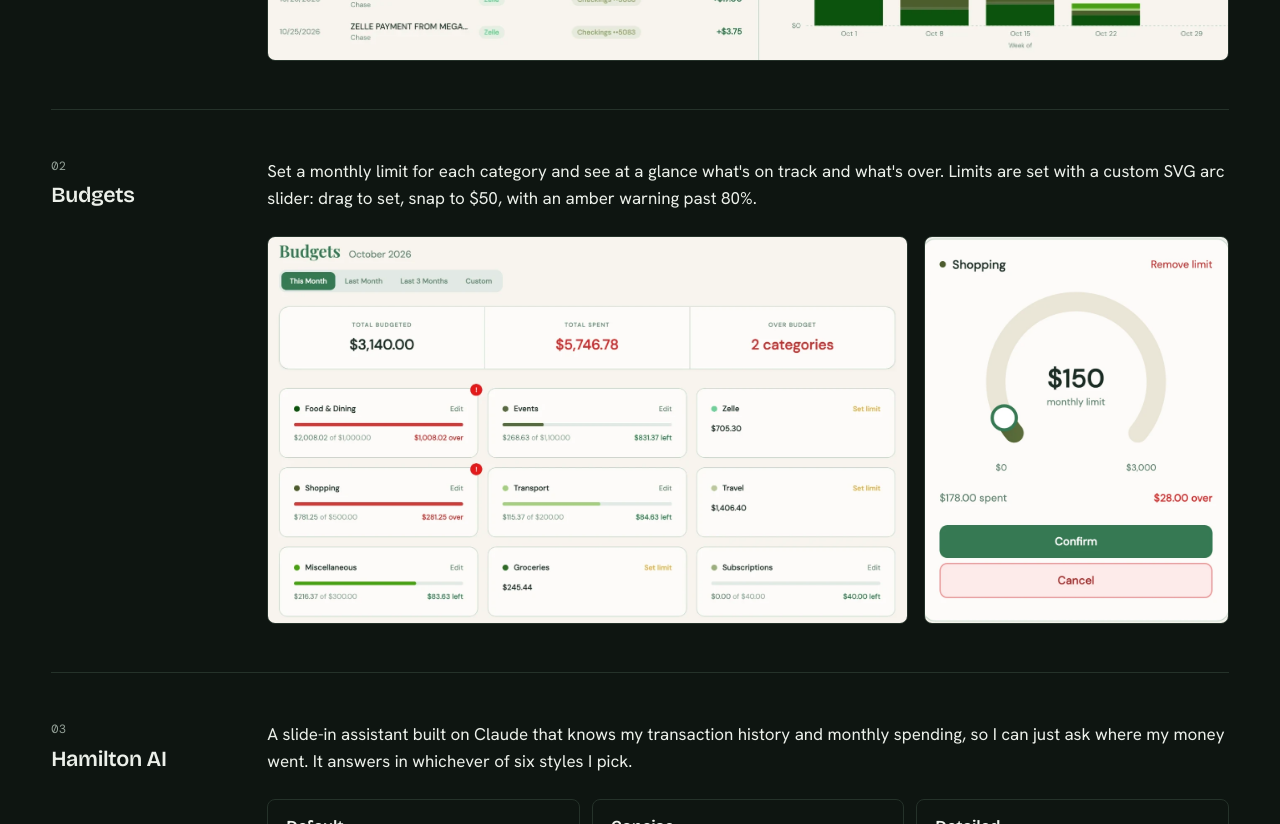
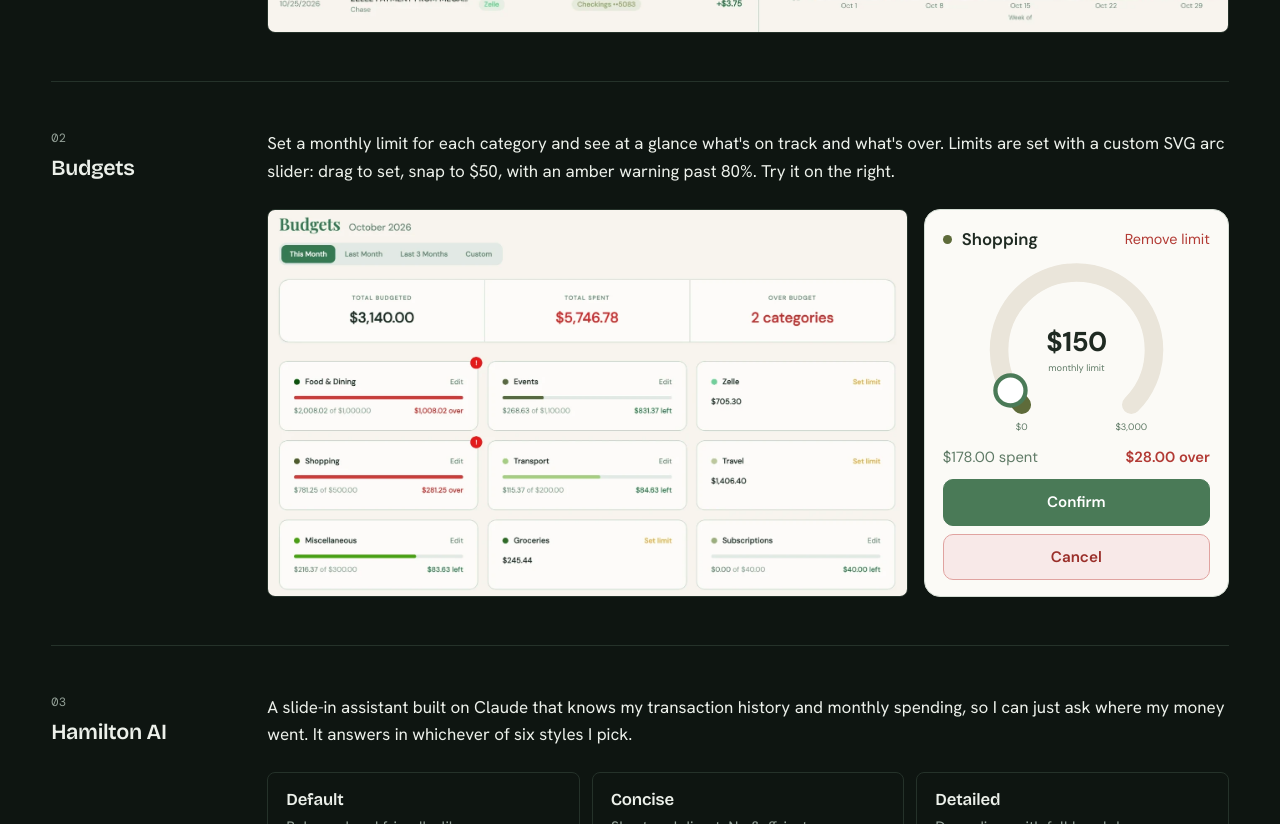
Before and after one commit to ryanlee555/portfolio, a Next.js app: page /projects/grove in a window 1280 px wide. Shown: the part 2000-2824 px from the top of the page. Built offline with nearby package versions, Linux system fonts and the light colour scheme.

Commit message:
Add an interactive arc slider to the Grove page
Co-Authored-By: Claude Opus 5.5 <noreply@anthropic.com>

```diff
--- a/src/app/globals.css
+++ b/src/app/globals.css
@@ -245,7 +245,38 @@ a.card:hover .proj-inset { transform: translateY(-22px) rotate(0deg); box-shadow
 .proj-text p { margin: 0; max-width: none; text-wrap: pretty; hyphens: manual; }
 .proj-shots { display: grid; gap: 16px; margin-top: 8px; }
 .proj-shots.two { grid-template-columns: minmax(0, 2.1fr) minmax(0, 1fr); }
-.proj-shots.two .shot img { height: 100%; object-fit: cover; object-position: top; }
+.proj-shots.two { align-items: start; }
+/* live Grove budget editor (ArcSlider): Grove's own palette in both themes */
+/* Beside a screenshot the card takes the screenshot's height (absolutely placed, so it never sets the row);
+   the arc shrinks to fit. Stacked on mobile it sizes normally. */
+.arc-wrap { position: relative; min-width: 0; }
+.proj-shots.two .arc-wrap { align-self: stretch; }
+.proj-shots.two .arc-card { position: absolute; inset: 0; }
+.arc-card { display: flex; flex-direction: column; gap: 8px; padding: 16px 18px; overflow: hidden; background: #FBFAF6; color: #1F2A22; border: 1px solid #D3DCD3; border-radius: 16px; min-width: 0; }
+.arc-top { display: flex; align-items: center; justify-content: space-between; gap: 12px; }
+.arc-cat { display: flex; align-items: center; gap: 10px; font-weight: 600; font-size: 1.05rem; }
+.arc-cat i { width: 9px; height: 9px; border-radius: 50%; background: #5E6B3A; }
+.arc-remove { font: inherit; font-size: .9rem; color: #B23A34; background: none; border: 0; padding: 0; cursor: pointer; transition: opacity .2s ease; }
+.arc-remove:disabled { opacity: .4; cursor: default; }
+.arc-svg { display: block; width: 100%; height: auto; flex: 1 1 0; min-height: 0; touch-action: none; user-select: none; cursor: pointer; }
+.arc-svg path { transition: stroke .3s ease; }
+.arc-amount { font-size: 38px; font-weight: 700; fill: #1F2A22; letter-spacing: -0.02em; }
+.arc-sub, .arc-end { font-size: 13px; fill: #5F7A66; }
+.arc-knob { cursor: grab; outline: none; }
+.arc-knob circle { transition: r .2s ease, stroke-width .2s ease; }
+.arc-knob:hover circle, .arc-svg:active .arc-knob circle { r: 23; }
+.arc-knob:focus-visible circle { stroke: #2E5A3B; stroke-width: 7; }
+.arc-svg:active .arc-knob { cursor: grabbing; }
+.arc-foot { display: flex; justify-content: space-between; gap: 12px; font-size: .92rem; color: #5F7A66; margin-top: 2px; }
+.arc-status { font-weight: 600; }
+.arc-status.over { color: #B23A34; }
+.arc-status.warn { color: #B7861A; }
+.arc-status.ok { color: #3F7A4E; }
+.arc-btn { font: inherit; font-weight: 600; font-size: .95rem; text-align: center; padding: 10px; border-radius: 10px; cursor: pointer; transition: transform .2s ease, filter .2s ease; }
+.arc-btn:hover { transform: translateY(-1px); filter: brightness(1.05); }
+.arc-btn:active { transform: translateY(0); }
+.arc-btn.confirm { margin-top: 2px; background: #4A7A57; color: #fff; border: 1px solid #4A7A57; }
+.arc-btn.cancel { background: #F8E9E8; color: #9A2F2A; border: 1px solid #E0A3A0; }
 .styles { list-style: none; display: grid; grid-template-columns: repeat(3, minmax(0, 1fr)); gap: 12px; margin: 8px 0 0; padding: 0; }
 .styles li { display: grid; gap: 6px; align-content: start; padding: 16px 18px; border: 1px solid var(--line); border-radius: 8px; transition: border-color .2s ease, transform .25s ease; }
 .styles li:hover { border-color: var(--ink); transform: translateY(-2px); }
@@ -351,6 +382,7 @@ html[data-intro="done"] #loader { transform: translateY(-100%); visibility: hidd
   .role-photos { height: 14rem; margin: 14px 0 0; }
   .things { grid-template-columns: minmax(0, 1fr); }
   .grid, .proj-meta, .proj-sec, .proj-shots.two, .styles { grid-template-columns: minmax(0, 1fr); }
+  .proj-shots.two .arc-card { position: static; }
   .proj-sec { padding: 36px 0; }
   .board { padding: 24px 20px 28px; }
   .board-body { grid-template-columns: minmax(0, 1fr); gap: 48px; }
--- a/src/app/projects/[slug]/page.tsx
+++ b/src/app/projects/[slug]/page.tsx
@@ -3,6 +3,7 @@ import Image from "next/image";
 import Link from "next/link";
 import { notFound } from "next/navigation";
 import { Suspense } from "react";
+import ArcSlider from "@/components/ArcSlider";
 import { projects } from "@/content/site";
 
 function findProject(slug: string) {
@@ -97,13 +98,14 @@ async function ProjectBody({ params }: { params: PageProps<"/projects/[slug]">["
                 ))}
               </ul>
             )}
-            {sec.shots && (
-              <div className={`proj-shots${sec.shots.length > 1 ? " two" : ""}`}>
-                {sec.shots.map((s) => (
+            {(sec.shots || sec.demo) && (
+              <div className={`proj-shots${(sec.shots?.length ?? 0) + (sec.demo ? 1 : 0) > 1 ? " two" : ""}`}>
+                {sec.shots?.map((s) => (
                   <figure className="shot" key={s.alt}>
                     <Image src={s.src} alt={s.alt} sizes="(max-width: 860px) 100vw, 900px" />
                   </figure>
                 ))}
+                {sec.demo === "arc-slider" && <ArcSlider />}
               </div>
             )}
           </div>
--- /dev/null
+++ b/src/components/ArcSlider.tsx
@@ -0,0 +1,209 @@
+"use client";
+
+import { DM_Sans } from "next/font/google";
+import { useRef, useState, type KeyboardEvent, type PointerEvent } from "react";
+
+// A working copy of Grove's budget editor: drag the knob around the arc to set a
+// monthly limit. Snaps to $50, like the real app. It always uses Grove's own light palette.
+const dmSans = DM_Sans({
+  subsets: ["latin"],
+  weight: ["400", "500", "600", "700"],
+});
+
+const MAX = 3000;
+const STEP = 50;
+const SPENT = 178;
+const START = 150;
+// The arc runs 270 degrees, clockwise from bottom-left to bottom-right (angles from 12 o'clock).
+const SWEEP = 270;
+const CX = 150;
+const CY = 140;
+const R = 108;
+
+const money = (n: number, cents = false) =>
+  `$${n.toLocaleString("en-US", { minimumFractionDigits: cents ? 2 : 0, maximumFractionDigits: cents ? 2 : 0 })}`;
+
+function point(t: number) {
+  const a = ((-SWEEP / 2 + SWEEP * t) * Math.PI) / 180;
+  return { x: CX + R * Math.sin(a), y: CY - R * Math.cos(a) };
+}
+
+function arc(t: number) {
+  const s = point(0);
+  const e = point(t);
+  const large = SWEEP * t > 180 ? 1 : 0;
+  return `M ${s.x} ${s.y} A ${R} ${R} 0 ${large} 1 ${e.x} ${e.y}`;
+}
+
+const snap = (v: number) =>
+  Math.min(MAX, Math.max(0, Math.round(v / STEP) * STEP));
+
+export default function ArcSlider() {
+  const [limit, setLimit] = useState<number | null>(START);
+  const [saved, setSaved] = useState<number | null>(START);
+  const [flash, setFlash] = useState("");
+  const svgRef = useRef<SVGSVGElement>(null);
+  const dragging = useRef(false);
+
+  const value = limit ?? 0;
+  const t = value / MAX;
+  const knob = point(t);
+
+  const fromPointer = (e: PointerEvent) => {
+    // Map the pointer into viewBox units; the SVG may be letterboxed inside its box.
+    const svg = svgRef.current!;
+    const p = new DOMPoint(e.clientX, e.clientY).matrixTransform(
+      svg.getScreenCTM()!.inverse(),
+    );
+    const x = p.x - CX;
+    const y = p.y - CY;
+    const deg = (Math.atan2(x, -y) * 180) / Math.PI; // -180..180, 0 at 12 o'clock
+    // In the gap at the bottom, stick to whichever end the knob is nearer.
+    if (Math.abs(deg) > SWEEP / 2) return setLimit(t > 0.5 ? MAX : 0);
+    setLimit(snap(((deg + SWEEP / 2) / SWEEP) * MAX));
+  };
+
+  const onDown = (e: PointerEvent<SVGSVGElement>) => {
+    dragging.current = true;
+    e.currentTarget.setPointerCapture(e.pointerId);
+    fromPointer(e);
+  };
+  const onMove = (e: PointerEvent) => dragging.current && fromPointer(e);
+  const onUp = () => (dragging.current = false);
+
+  const onKey = (e: KeyboardEvent) => {
+    const keys: Record<string, number> = {
+      ArrowRight: STEP,
+      ArrowUp: STEP,
+      ArrowLeft: -STEP,
+      ArrowDown: -STEP,
+      PageUp: 500,
+      PageDown: -500,
+    };
+    if (e.key in keys) setLimit(snap(value + keys[e.key]));
+    else if (e.key === "Home") setLimit(0);
+    else if (e.key === "End") setLimit(MAX);
+    else return;
+    e.preventDefault();
+  };
+
+  const say = (msg: string) => {
+    setFlash(msg);
+    window.setTimeout(() => setFlash(""), 1400);
+  };
+
+  const left = value - SPENT;
+  const status =
+    limit === null
+      ? { text: "", tone: "" }
+      : left < 0
+        ? { text: `${money(-left, true)} over`, tone: "over" }
+        : {
+            text: `${money(left, true)} left`,
+            tone: SPENT / value > 0.8 ? "warn" : "ok",
+          };
+  const fill =
+    limit !== null && SPENT / Math.max(value, 1) > 0.8 && left >= 0
+      ? "#D4A72C"
+      : "#5E6B3A";
+
+  return (
+    <div className="arc-wrap">
+      <div className={`arc-card ${dmSans.className}`}>
+        <div className="arc-top">
+          <span className="arc-cat">
+            <i aria-hidden="true" />
+            Shopping
+          </span>
+          <button
+            type="button"
+            className="arc-remove"
+            onClick={() => setLimit(null)}
+            disabled={limit === null}
+          >
+            Remove limit
+          </button>
+        </div>
+
+        <svg
+          ref={svgRef}
+          className="arc-svg"
+          viewBox="0 16 300 244"
+          onPointerDown={onDown}
+          onPointerMove={onMove}
+          onPointerUp={onUp}
+          onPointerCancel={onUp}
+        >
+          <path
+            d={arc(1)}
+            fill="none"
+            stroke="#EAE5DA"
+            strokeWidth="26"
+            strokeLinecap="round"
+          />
+          {limit !== null && (
+            <path
+              d={arc(t)}
+              fill="none"
+              stroke={fill}
+              strokeWidth="26"
+              strokeLinecap="round"
+            />
+          )}
+          <text x={CX} y={CY + 2} textAnchor="middle" className="arc-amount">
+            {limit === null ? "No limit" : money(value)}
+          </text>
+          <text x={CX} y={CY + 30} textAnchor="middle" className="arc-sub">
+            monthly limit
+          </text>
+          <g
+            className="arc-knob"
+            transform={`translate(${knob.x} ${knob.y})`}
+            tabIndex={0}
+            role="slider"
+            aria-label="Monthly limit for Shopping"
+            aria-valuemin={0}
+            aria-valuemax={MAX}
+            aria-valuenow={value}
+            aria-valuetext={limit === null ? "No limit" : money(value)}
+            onKeyDown={onKey}
+          >
+            <circle r="21" fill="#fff" stroke="#4A7A57" strokeWidth="6" />
+          </g>
+          <text x={point(0).x} y="252" textAnchor="middle" className="arc-end">
+            $0
+          </text>
+          <text x={point(1).x} y="252" textAnchor="middle" className="arc-end">
+            $3,000
+          </text>
+        </svg>
+
+        <div className="arc-foot">
+          <span>{money(SPENT, true)} spent</span>
+          <span className={`arc-status ${status.tone}`}>{status.text}</span>
+        </div>
+
+        <button
+          type="button"
+          className="arc-btn confirm"
+          onClick={() => {
+            setSaved(limit);
+            say("Saved");
+          }}
+        >
+          {flash || "Confirm"}
+        </button>
+        <button
+          type="button"
+          className="arc-btn cancel"
+          onClick={() => {
+            setLimit(saved);
+            say("");
+          }}
+        >
+          Cancel
+        </button>
+      </div>
+    </div>
+  );
+}
--- a/src/components/Dock.tsx
+++ b/src/components/Dock.tsx
@@ -110,7 +110,8 @@ export default function Dock() {
     const onKey = (e: KeyboardEvent) => {
       if (document.documentElement.dataset.intro === "playing") return;
       if (e.metaKey || e.ctrlKey || e.altKey) return;
-      if (e.target instanceof Element && e.target.closest("input, textarea, select, [contenteditable]")) return;
+      if (e.defaultPrevented) return; // a control (like a slider) already used the key
+      if (e.target instanceof Element && e.target.closest('input, textarea, select, [contenteditable], [role="slider"]')) return;
       if (e.key === "ArrowRight") go((posRef.current + 1) % 4);
       if (e.key === "ArrowLeft") go((posRef.current + 3) % 4);
     };
--- a/src/content/site.ts
+++ b/src/content/site.ts
@@ -165,7 +165,13 @@ export type ProjectDetail = {
   repo?: string;
   meta: { label: string; value: string }[];
   why: string[]; // one string per paragraph
-  sections: { title: string; body: string; shots?: Shot[]; options?: { name: string; blurb: string }[] }[];
+  sections: {
+    title: string;
+    body: string;
+    shots?: Shot[];
+    demo?: "arc-slider"; // a live, draggable component shown beside the shots
+    options?: { name: string; blurb: string }[];
+  }[];
   built: { layer: string; tech: string }[];
 };
 
@@ -199,7 +205,7 @@ export const projects: Project[] = [
       why: [
         "I'm a broke college student who got tired of having no idea where my money was going. My bank would show me a long list of transactions and call it a day, but that wasn't enough. I wanted to actually see it: where is my money really going every month?",
         "So I built Grove, a clean, simple, and transparent tool that shows exactly where your money goes, so you can budget with a clearer head. It started as a way to make sense of my own spending and turned into something I use every week.",
-        "If you're a student, a young professional, or anyone who wants more clarity on their finances without the overwhelm, Grove was made for you.",
+        "If you're a student, a young professional, or anyone who wants more clarity on their finances, Grove was made for you.",
       ],
       sections: [
         {
@@ -209,11 +215,11 @@ export const projects: Project[] = [
         },
         {
           title: "Budgets",
-          body: "Set a monthly limit for each category and see at a glance what's on track and what's over. Limits are set with a custom SVG arc slider: drag to set, snap to $50, with an amber warning past 80%.",
+          body: "Set a monthly limit for each category and see at a glance what's on track and what's over. Limits are set with a custom SVG arc slider: drag to set, snap to $50, with an amber warning past 80%. Try it on the right.",
           shots: [
             { src: groveBudgets, alt: "Grove budgets page with totals and a card per category" },
-            { src: groveBudgetEditor, alt: "Arc slider budget editor" },
           ],
+          demo: "arc-slider",
         },
         {
           title: "Hamilton AI",
```
Also changed, not shown: 1 other file (tests, documents, lock files or other folders).
